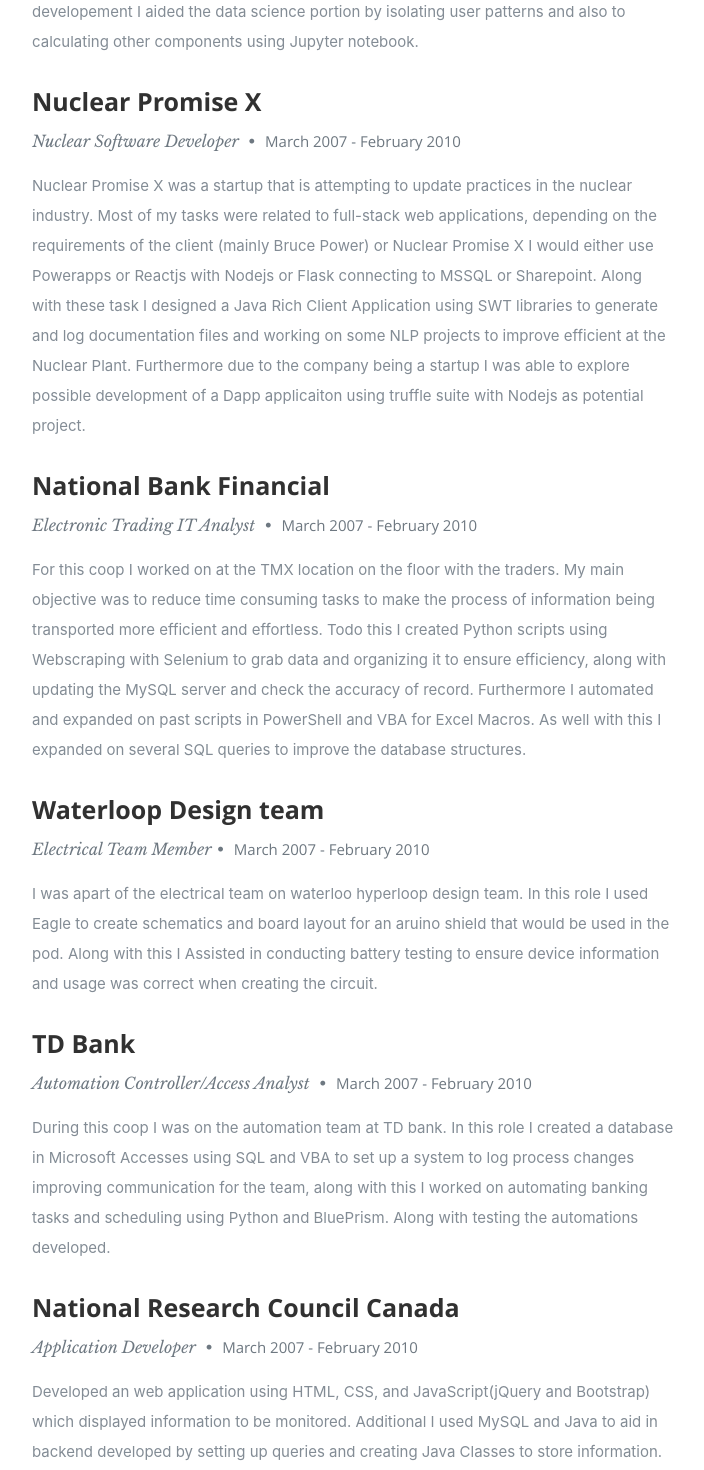
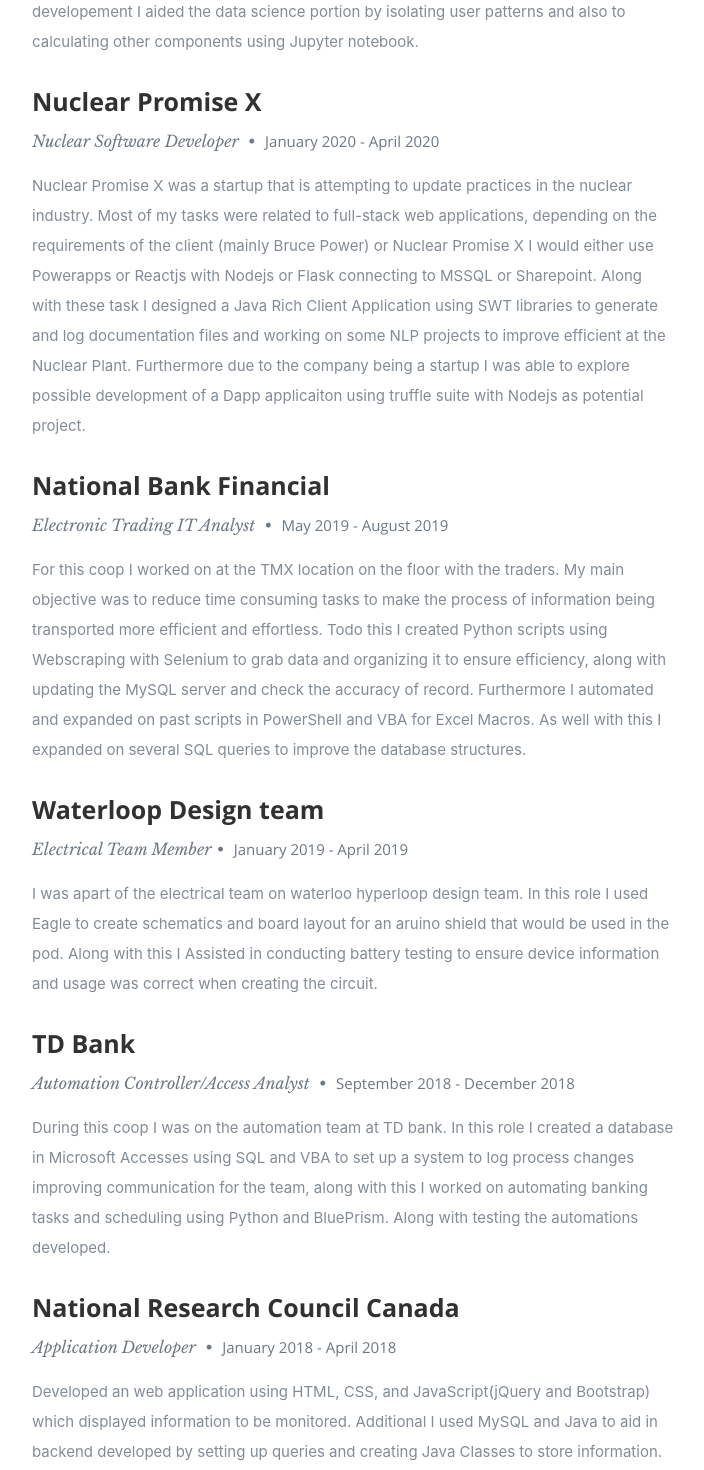
Before and after one commit to Jas1999/PortfolioWebsite, a React (Create React App) app: page / in a window 1280 px wide. Shown: the part 2240-3710 px from the top of the page, without its empty margins (373-1077 px from the left). Built offline with nearby package versions, Linux system fonts and the light colour scheme.

Commit message:
updated dates

```diff
--- a/src/components/about.js
+++ b/src/components/about.js
@@ -60,7 +60,7 @@
 
                 <div className="columns download">
                   <p>
-                    <a href="CurrentResume_4Ace.pdf" className="button"><i className="fa fa-download" />Download Resume</a>
+                    <a href="CurrentResume_4A.pdf" className="button"><i className="fa fa-download" />Download Resume</a>
                   </p>
                 </div>
               </div> {/* end row */}
--- a/src/components/resume.js
+++ b/src/components/resume.js
@@ -65,7 +65,7 @@
              <div className="row item">
                <div className="twelve columns">
                  <h3>Nuclear Promise X</h3>
-                 <p className="info">Nuclear Software Developer <span>•</span> <em className="date">March 2007 - February 2010</em></p>
+                 <p className="info">Nuclear Software Developer <span>•</span> <em className="date">January 2020 - April 2020</em></p>
                  <p style={{textAlign:"left"}}>
                  Nuclear Promise X was a startup that is attempting to update practices in the nuclear industry.
                  Most of my tasks were related to full-stack web applications, depending on the requirements of the client (mainly Bruce Power) or Nuclear Promise X
@@ -87,7 +87,7 @@
              <div className="row item">
                <div className="twelve columns">
                  <h3>National Bank Financial</h3>
-                 <p className="info">Electronic Trading IT Analyst <span>•</span> <em className="date">March 2007 - February 2010</em></p>
+                 <p className="info">Electronic Trading IT Analyst <span>•</span> <em className="date">May 2019 - August 2019</em></p>
                  <p style={{textAlign:"left"}}>
 
                  For this coop I worked on at the TMX location on the floor with the traders.
@@ -112,7 +112,7 @@
              <div className="row item">
                 <div className="twelve columns">
                     <h3>Waterloop Design team</h3>
-                    <p className="info">Electrical Team Member<span>•</span> <em className="date">March 2007 - February 2010</em></p>
+                    <p className="info">Electrical Team Member<span>•</span> <em className="date">January 2019 - April 2019</em></p>
                     <p style={{textAlign:"left"}}>
                     I was apart of the electrical team on waterloo hyperloop design team.
                     In this role I used Eagle to create schematics and board layout for an aruino shield that would be used in the pod.
@@ -128,7 +128,7 @@
              <div className="row item">
                 <div className="twelve columns">
                     <h3>TD Bank</h3>
-                    <p className="info">Automation Controller/Access Analyst <span>•</span> <em className="date">March 2007 - February 2010</em></p>
+                    <p className="info">Automation Controller/Access Analyst <span>•</span> <em className="date">September 2018 - December 2018</em></p>
                     <p style={{textAlign:"left"}}>
                     During this coop I was on the automation team at TD bank. In this role I created a database in Microsoft Accesses using SQL and VBA to set up a system
                     to log process changes improving communication for the team, along with this I worked on automating banking tasks and scheduling using Python and BluePrism.
@@ -146,7 +146,7 @@
              <div className="row item">
                <div className="twelve columns">
                  <h3>National Research Council Canada</h3>
-                 <p className="info"> Application Developer <span>•</span> <em className="date">March 2007 - February 2010</em></p>
+                 <p className="info"> Application Developer <span>•</span> <em className="date">January 2018 - April 2018</em></p>
                  <p style={{textAlign:"left"}}>
                  Developed an web application using HTML, CSS, and JavaScript(jQuery and Bootstrap) which displayed information to be monitored.
                  Additional I used MySQL and Java to aid in backend developed by setting up queries and creating Java Classes to store information.
```
Also changed, not shown: 1 other file (tests, documents, lock files or other folders).
